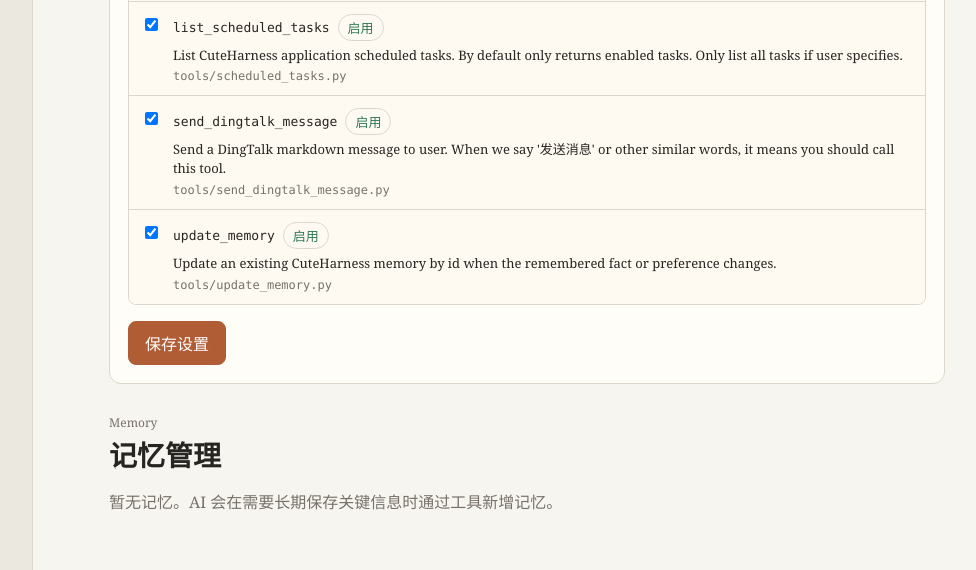
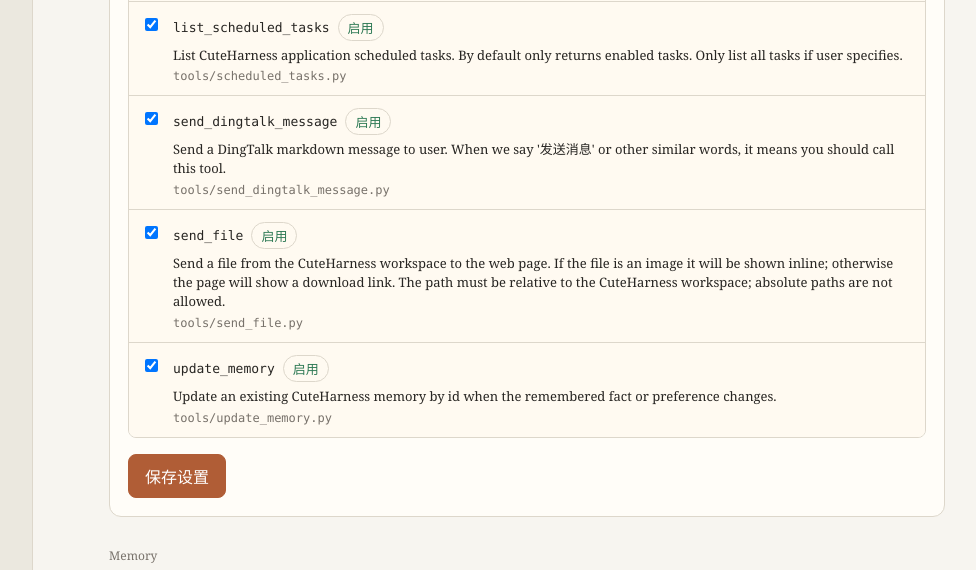
Before and after one commit to hzq1995/CuteAgent, a FastAPI app: page /settings in a window 1280 px wide. Shown: the part 1531-2101 px from the top of the page, without its empty margins (259-1235 px from the left). Run offline with FastAPI, Linux system fonts and the light colour scheme; the visitor is signed in with stand-in values (Sample User, id 1); parts of the project's set-up code (start-up, migrations or seed data) failed here and were passed over.

Commit message:
add send file tool

```diff
--- a/app/main.py
+++ b/app/main.py
@@ -6,7 +6,7 @@ from datetime import datetime
 from zoneinfo import ZoneInfo
 
 from fastapi import BackgroundTasks, Depends, FastAPI, Form, HTTPException, Request
-from fastapi.responses import HTMLResponse, JSONResponse, RedirectResponse, StreamingResponse
+from fastapi.responses import FileResponse, HTMLResponse, JSONResponse, RedirectResponse, StreamingResponse
 from fastapi.staticfiles import StaticFiles
 from fastapi.templating import Jinja2Templates
 from starlette.middleware.sessions import SessionMiddleware
@@ -264,6 +264,28 @@ async def conversation_stream(
             await asyncio.sleep(0.35)
 
     return StreamingResponse(events(), media_type="text/event-stream")
+
+
+@app.get("/files/{file_id}/{filename}")
+async def shared_file(file_id: str, filename: str, _: None = Depends(require_login)):
+    if not is_safe_file_id(file_id) or "/" in filename or "\\" in filename:
+        raise HTTPException(status_code=404, detail="File not found")
+
+    shared_root = (BASE_DIR / "data" / "shared_files").resolve()
+    path = (shared_root / file_id / filename).resolve()
+    if shared_root != path and shared_root not in path.parents:
+        raise HTTPException(status_code=404, detail="File not found")
+    if not path.is_file():
+        raise HTTPException(status_code=404, detail="File not found")
+
+    media_type = guess_media_type(path.name)
+    disposition = "inline" if media_type.startswith("image/") else "attachment"
+    return FileResponse(
+        path,
+        media_type=media_type,
+        filename=path.name,
+        content_disposition_type=disposition,
+    )
 
 
 @app.get("/scheduled-tasks", response_class=HTMLResponse)
@@ -676,6 +698,17 @@ def sse(event: str, payload: dict) -> str:
     return f"event: {event}\ndata: {json.dumps(payload, ensure_ascii=False)}\n\n"
 
 
+def is_safe_file_id(value: str) -> bool:
+    return len(value) == 32 and all(char in "0123456789abcdef" for char in value)
+
+
+def guess_media_type(filename: str) -> str:
+    import mimetypes
+
+    media_type, _ = mimetypes.guess_type(filename)
+    return media_type or "application/octet-stream"
+
+
 if __name__ == "__main__":
     import uvicorn
 
--- /dev/null
+++ b/tools/send_file.py
@@ -0,0 +1,91 @@
+import mimetypes
+import re
+import shutil
+from pathlib import Path
+from typing import Any
+from urllib.parse import quote
+from uuid import uuid4
+
+from app.agent_tools import ToolContext
+
+
+TOOL_DEFINITION = {
+    "type": "function",
+    "function": {
+        "name": "send_file",
+        "description": (
+            "Send a file from the CuteHarness workspace to the web page. "
+            "If the file is an image it will be shown inline; otherwise the page will show a download link. "
+            "The path must be relative to the CuteHarness workspace; absolute paths are not allowed."
+        ),
+        "parameters": {
+            "type": "object",
+            "properties": {
+                "path": {
+                    "type": "string",
+                    "description": "Relative path to a file inside the CuteHarness workspace. Do not use an absolute path.",
+                },
+                "display_name": {
+                    "type": "string",
+                    "description": "Optional filename to show on the page.",
+                },
+            },
+            "required": ["path"],
+        },
+    },
+}
+
+
+def run(context: ToolContext, path: str, display_name: str = "") -> dict[str, Any]:
+    source = resolve_workspace_file(context.base_dir, path)
+    file_id = uuid4().hex
+    filename = safe_filename(display_name or source.name)
+    target_dir = context.base_dir / "data" / "shared_files" / file_id
+    target_dir.mkdir(parents=True, exist_ok=False)
+    target = target_dir / filename
+    shutil.copy2(source, target)
+
+    mime_type, _ = mimetypes.guess_type(filename)
+    if not mime_type:
+        mime_type, _ = mimetypes.guess_type(source.name)
+    mime_type = mime_type or "application/octet-stream"
+    return {
+        "type": "transferred_file",
+        "file": {
+            "id": file_id,
+            "name": filename,
+            "url": f"/files/{file_id}/{quote(filename)}",
+            "mime_type": mime_type,
+            "size_bytes": target.stat().st_size,
+            "is_image": mime_type.startswith("image/"),
+        },
+    }
+
+
+def resolve_workspace_file(base_dir: Path, raw_path: str) -> Path:
+    if not raw_path or not raw_path.strip():
+        raise ValueError("path is required")
+
+    base = base_dir.resolve()
+    candidate = Path(raw_path).expanduser()
+    if candidate.is_absolute():
+        raise ValueError("path must be relative to the CuteHarness workspace; absolute paths are not allowed")
+    candidate = base / candidate
+    resolved = candidate.resolve()
+
+    if resolved != base and base not in resolved.parents:
+        raise ValueError("Only files inside the CuteHarness workspace can be sent")
+    if not resolved.exists():
+        raise FileNotFoundError(f"File not found: {raw_path}")
+    if not resolved.is_file():
+        raise ValueError(f"Path is not a file: {raw_path}")
+    return resolved
+
+
+def safe_filename(value: str) -> str:
+    name = Path(value or "file").name.strip().replace("\\", "_").replace("/", "_")
+    name = re.sub(r"[\x00-\x1f\x7f]+", "_", name)
+    name = re.sub(r"\s+", " ", name).strip(" .")
+    if not name:
+        return "file"
+    return name[:160]
--- a/utils/sync_files.py
+++ b/utils/sync_files.py
@@ -11,6 +11,7 @@ from pathlib import Path
 BUFFER_SIZE = 4096
 DEFAULT_PORT = 7070
 DEFAULT_EXTENSIONS = ['.py', '.html', '.css', '.js', '.md']  # 默认同步的文件类型
+DEFAULT_EXCLUDE_DIRS = {'data', 'tests', 'skills', '.git', '__pycache__', 'venv', '.vscode', 'output', 'daily_plots', 'datasets', '.pytest_cache'}
 HANDSHAKE_MSG = b"SYNC_START_V1"
 HANDSHAKE_ACK = b"SYNC_ACK_V1"
 
@@ -41,8 +42,8 @@ def run_local(host, port, extensions):
     for ext in extensions:
         files_to_send.extend(list(root_dir.rglob(f"*{ext}")))
 
-    # 排除一些不需要同步的目录，如 .git, __pycache__, venv
-    exclude_dirs = {'.git', '__pycache__', 'venv', '.vscode', 'output', 'daily_plots', 'datasets'}
+    # 使用默认的排除目录配置
+    exclude_dirs = DEFAULT_EXCLUDE_DIRS
 
     # 过滤文件
     filtered_files = []
```
Also changed, not shown: static/message-parts.js (+39 -0 lines), static/styles.css (+48 -0 lines), templates/index.html (+30 -0 lines).
